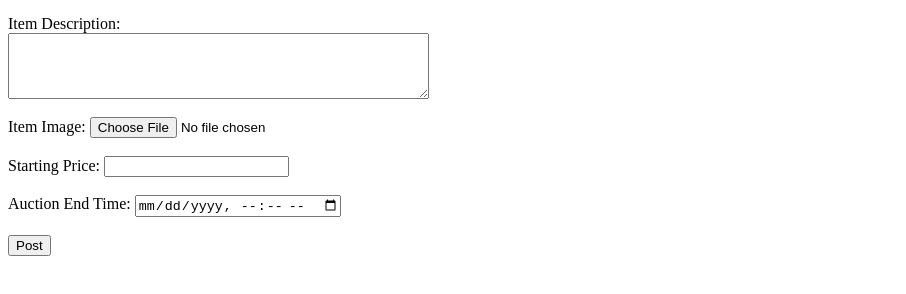
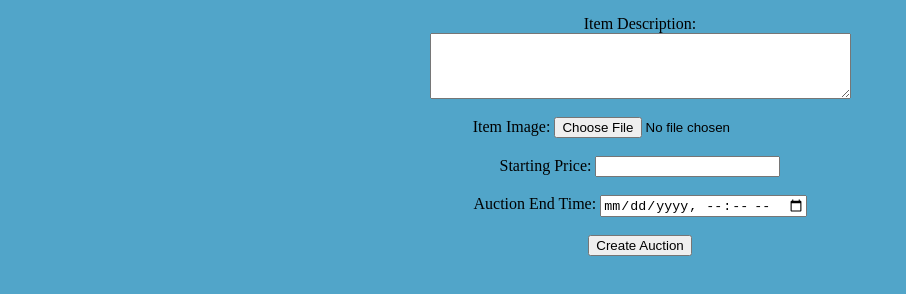
Before and after one commit to fahadalgharazi/312Not-Local, a website: page public/create_auction.html in a window 1280 px wide. Shown: the part 90-384 px from the top of the page, without its empty margins (0-906 px from the left). Drawn offline with Linux system fonts and the light colour scheme.

Commit message:
changed text on post button

```diff
--- a/public/create_auction.html
+++ b/public/create_auction.html
@@ -1,7 +1,7 @@
 <html>
 <head>
     <title>Create an Auction</title>
-    <link rel="stylesheet" type="text/css" href="create.css"/>
+    <link rel="stylesheet" type="text/css" href="create_auction.css"/>
 </head>
 
 <body>
@@ -22,7 +22,7 @@
         <label for="auction_end_time">Auction End Time:</label>
         <input type="datetime-local" id="auction_end_time" name="auction_end_time" required><br><br>
 
-        <input type="submit" value="Post">
+        <input type="submit" value="Create Auction">
     </form>
 </body>
 </html>
```
